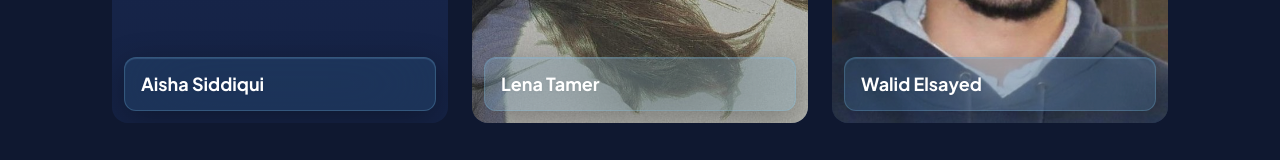
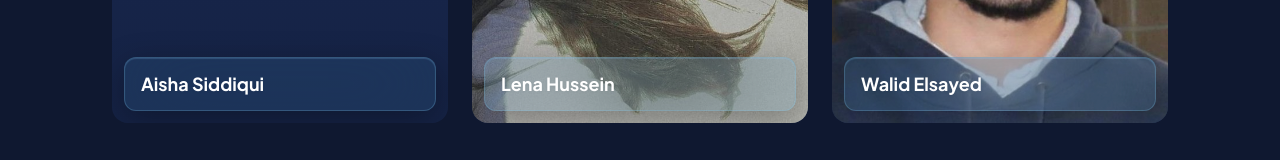
Before and after one commit to Welsa316/SAHA-Institute, a Vue app: page /about in a window 1280 px wide. Shown: the part 2509-2669 px from the top of the page. Built offline with nearby package versions, Linux system fonts and the light colour scheme; the HTML template or start-up script is replaced by a standard one; a web font is replaced by a local one.

Commit message:
Rename Lena Tamer to Lena Hussein
Updated name, initials, and photo filename on the About page.

https://claude.ai/code/session_01DuXNQR7tREGdapq3nrpmJG

```diff
--- a/src/views/About.vue
+++ b/src/views/About.vue
@@ -12,7 +12,7 @@ const tutors = [
   { name: 'Tom Ngo', role: '', initials: 'TN', photo: '/tutors/tom-ngo.jpg', pos: 'top' },
   { name: 'Dua Cheema', role: '', initials: 'DC', photo: '/tutors/dua-cheema.jpg', pos: 'top' },
   { name: 'Aisha Siddiqui', role: '', initials: 'AS', photo: null, pos: 'top' },
-  { name: 'Lena Tamer', role: '', initials: 'LT', photo: '/tutors/lena-tamer.jpg', pos: 'top' },
+  { name: 'Lena Hussein', role: '', initials: 'LH', photo: '/tutors/lena-hussein.jpg', pos: 'top' },
   { name: 'Walid Elsayed', role: '', initials: 'WE', photo: '/tutors/walid-elsayed.jpg', pos: '0%' },
 ]
 </script>
```
Also changed, not shown: public/tutors/lena-hussein.jpg (renamed from public/tutors/lena-tamer.jpg).
